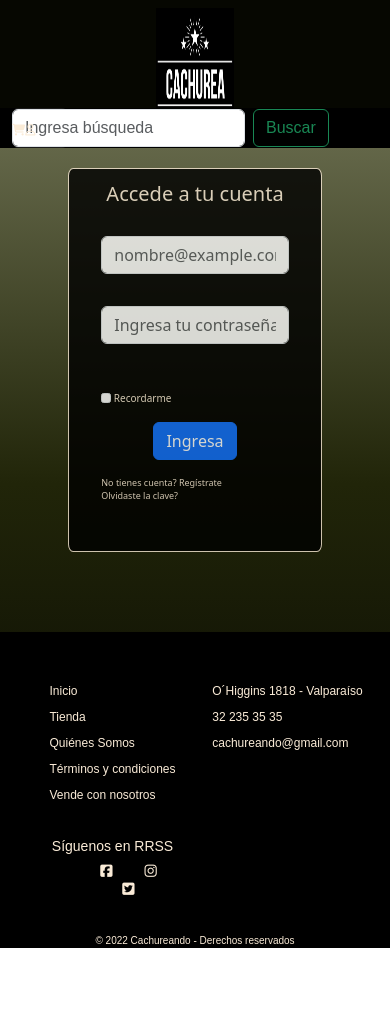
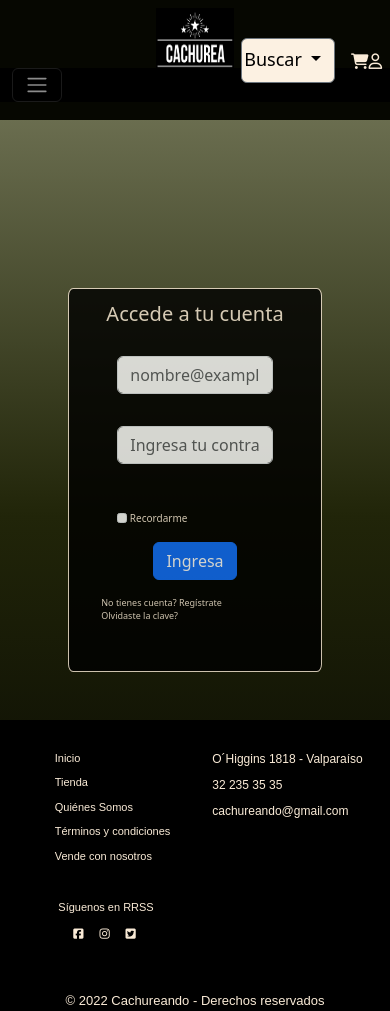
Before and after one commit to EmeRamirez/Cachureando2, a plain HTML site: page login.html in a window 390 px wide. Before the commit the page ends 948 px from the top, so only its background shows below. Drawn offline with Linux system fonts and the light colour scheme.

Commit message:
avance responsividad

```diff
--- a/login.html
+++ b/login.html
@@ -72,53 +72,57 @@
   <header>
 
     <nav class="navbar navbar-expand-lg bg-body-tertiary">
-
       <div class="isotipo">
-        <a class="navbar-brand" href="#"><img src="assets/img/Isotipo.png" alt="" width="150 rem" height="100 rem"
-            id="imgnav"></a>
+        <a class="navbar-brand" href="#"><img src="assets/img/Isotipo.png" alt="" id="imgnav" class="itemimg"></a>
       </div>
-
-      <div class="container-fluid bg-black">
+      <!-- Menu  -->
+      <div class="container-fluid bg-black" class="menuhamburg">
 
                 <button class="navbar-toggler navbar-dark" type="button" data-bs-toggle="collapse"
           data-bs-target="#navbarSupportedContent" aria-controls="navbarSupportedContent" aria-expanded="false"
           aria-label="Toggle navigation">
           <span class="navbar-toggler-icon"></span>
         </button>
-
         <div class="collapse navbar-collapse" id="navbarSupportedContent">
 
           <ul class="navbar-nav me-auto mb-2 mb-lg-0">
             <li class="nav-item ">
-              <a class="nav-link active" aria-current="page" href="index.html" target="_self">Inicio</a>
+              <a class="nav-link active" aria-current="page" href="index.html">Inicio</a>
             </li>
             <li class="nav-item">
-              <a class="nav-link" href="#" target="_self">Tienda</a>
+              <a class="nav-link" href="#">Tienda</a>
             </li>
             <li class="nav-item">
-              <a class="nav-link" href="nosotros.html" target="_self">Quiénes somos</a>
+              <a class="nav-link" href="nosotros.html">Quiénes somos</a>
             </li>
             <li class="nav-item">
-              <a class="nav-link" href="#" target="_self">Contacto</a>
+              <a class="nav-link" href="#">Contacto</a>
             </li>
           </ul>
         </div>
+      </div>
 
+    </nav>
+    <!-- Menu  -->
+
+    <!-- Panel Btn  -->
+    <div class="panelbtn">
       <div class="formsearch">
-          <form class="d-flex" role="search">
-            <input class="form-control me-2" type="search" placeholder="Ingresa búsqueda" aria-label="Search">
-            <button class="btn btn-outline-success" type="submit">Buscar</button>
-          </form>
+        <div class="btn-group">
+          <button type="button" class="btn btn-secondary dropdown-toggle" data-bs-toggle="dropdown" aria-expanded="false" class="btnsearch" class="botonsearch">
+            Buscar
+          </button>
+          <div class="dropdown-menu dropdown-menu-end" class="btnsearch2">
+            <input class="form-control me-2"  type="search" placeholder="Ingresa búsqueda" aria-label="Search"  style="width:300px">
+          </div>
+        </div>
       </div>
 
       <div class="iconoshd">
-          <a href="shopping.html" target="_self"><i class="fa-solid fa-cart-shopping fa-2x"></i></a>
-          <a href="login.html" target="_self"><i class="fa-regular fa-user fa-2x"></i></a>
+        <a href="shopping.html" target="_blank"><i class="fa-solid fa-cart-shopping" id="boton" class="item"></i></a>
+        <a href="login.html" target="_blank"><i class="fa-regular fa-user" id="boton" class="item"></i></a>
       </div>
-
     </div>
-
-    </nav>
 
   </header>
 
--- a/styles/footer.css
+++ b/styles/footer.css
@@ -8,12 +8,12 @@ footer {
     font-family: 'Nunito', sans-serif;
     font-weight: 400;
     font-size: 16px;
-    padding-top: 25px;
+    padding-top: 5px;
 }
 
 footer a,
 footer p {
-    font-size: 1.8vw;
+    font-size: 1.5vw;
 }
 
 .container {
@@ -22,6 +22,7 @@ footer p {
     margin-left: 0%;
     margin-right: 0%;
     padding: 0;
+    padding-top: 10px;
     max-width: 100%;
     font-size: 14px;
 }
@@ -62,6 +63,7 @@ footer p {
     display: flex;
     flex-wrap: wrap;
     justify-content: center;
+    padding-left: 0%;
 }
 #rrss li {
     justify-self: center;
@@ -106,26 +108,59 @@ footer p {
     .container {
         grid-template-columns: repeat(3, 1fr);
         grid-gap: 2px;
+        padding-top: 10px;
         padding-left: 25px;
         padding-right: 25px;
         max-width: none;
     }
 
+    #sitioft a {
+        font-size: 11px !important;
+    }
+
     #copyright {
-        font-size: 10px;
+        font-size: 13px;
     }
+
+    #rrss li {
+        justify-self: center;
+        padding-left: 4px;
+        padding-right: 4px;
+    }
+    #titulorrss {
+        font-size: 11px;
+        margin-bottom: 0px;
+     }
 
     #rrss {
         display: flex;
         flex-direction: row !important;
+        justify-content: center;
+        padding: 3Px;
     }
     .rrss {
         display: flex;
         flex-direction: row !important;
     }
+
+    #equipo h5 {
+        font-size: 12px;
     }
 
-/* RESPONSIVIDAD */
+    #equipo h6 {
+        font-size: 10px;
+    }
+
+    #contacto li {
+        font-size: 11px;
+    }
+
+    #fecha {
+        font-size: 12px;
+    }
+    }
+
+
 @media screen and (max-width:1366px) {
     .container {
         display: grid;
@@ -164,17 +199,12 @@ footer p {
     grid-template-rows: 1fr;
 }
 
-.container .rrss {
-    grid-column-start: -3;
-    grid-column-end: -1;
-}
-
 #rrss {
     display: flex;
     flex-direction: row;
 }
 
 ul #rrss {
-    padding: 0px !important;
+    padding-left: 0px !important;
 }
 }
--- a/styles/header.css
+++ b/styles/header.css
@@ -8,7 +8,7 @@
 }
 
 .iconoshd i {
-    font-size: 2.5vw;
+    font-size: 2.3vw !important;
 }
 
 .navbar-brand {
@@ -33,7 +33,7 @@
 }
 
 .formsearch {
-    padding-right: 6vw;
+    padding-right: 10vw;
 }
 
 .panelbtn {
@@ -64,9 +64,20 @@ li a:hover {
     font-size: 3vw;
 }
 
+.btn-group button {
+    align-self: center;
+    justify-self: center;
+    padding-top: 0px;
+    padding-bottom: 1px;
+    padding-left: 1px;
+    font-size: 18px !important;
+}
+
  .btn-group button {
     background-color: rgb(252, 241, 226);
     color: black;
+    width: 120px;
+    height: 45px;
 }
 
 .btn-group button:hover {
@@ -79,53 +90,46 @@ li a:hover {
 }
 
 .btn-group {
+    width: 180px;
+    height: 200px;
     padding: 2vw 2vw !important;
 }
 
-/* .btn-outline-success {
-    --bs-btn-color: antiquewhite;
-    --bs-btn-border-color: #191b87;
-    --bs-btn-hover-color: #fff;
-    --bs-btn-hover-bg: #191b87;
-    --bs-btn-hover-border-color: #191b87;
-    --bs-btn-focus-shadow-rgb: 25, 135, 84;
-    --bs-btn-active-color: #fff;
-    --bs-btn-active-bg: #191b87;
-    --bs-btn-active-border-color: #191b87;
-    --bs-btn-active-shadow: inset 0 3px 5pxrgba(0, 0, 0, 0.125);
-    --bs-btn-disabled-color: #191b87;
-    --bs-btn-disabled-bg: transparent;
-    --bs-btn-disabled-border-color: #198754;
-    --bs-gradient: none;
-} */
-
-
-
-#imgnav {
-    width: 10vw;
-}
 
 /* Responsividad */
 
+@media  screen and (min-width: 685px){
+    #imgnav {
+        width: 150px;
+    }
+
+    .botonsearch {
+        width: 120px;
+        height: 80px;
+    }
+
+    .btn-group button {
+        align-self: center;
+        justify-self: center;
+        padding-top: 0px;
+        padding-bottom: 1px;
+        padding-left: 1px;
+        font-size: 13px;
+    }
+    .navbar-toggler-icon {
+        font-size: 18px;
+    }
+}
+
 @media screen and (max-width: 992px) {
 
+    .navbar-toggler-icon {
+        font-size: 16px;
+    }
     .nav .isotipo {
         display: block;
         width: 100%;
     }
-    /* .navbar {
-    display: flex;
-    flex-direction: row-reverse;
-    flex-wrap: wrap;
-    align-items: center;
-}
-
-.navbar .container-fluid {
-    flex-direction: row-reverse;
-    justify-content: start;
-    align-items: center;
-width: 300px;
-} */
 
     .iconoshd {
         display: flex;
@@ -133,21 +137,39 @@ width: 300px;
         align-items: center;
     }
 
-    #imgnav {
-        width: 12vw;
+    #boton {
+        font-size: 4vw !important;
     }
 
-    .botonsearch {
-       width: 50px;
-        height: 25px;
+    #imgnav {
+        width: 5vw;
     }
 
-    #text {
-        font-size: 8px;
+    .iconoshd i {
+        font-size: 5vw !important;
     }
+
+    .btn-group {
+        width: 110px;
+    }
+
+    .btn-group button {
+        align-self: center;
+        justify-self: center;
+        padding-top: 0px;
+        padding-bottom: 1px;
+        padding-left: 1px;
+        font-size: 11px;
+    }
+
 
     .nav-item a {
         font-size: 14px !important;
+    }
+
+    .itemimg {
+        width: 100px;
+        height: 60px;
     }
     }
 
@@ -157,6 +179,7 @@ width: 300px;
         align-items: center;
         justify-items: center;
     }
+
     .itemimg {
         justify-self: center;
     }
@@ -165,17 +188,8 @@ width: 300px;
         display: none;
     }
 
-    /* #boton {
-        font-size: 4vw;
-    } */
-
     #formsearch {
         font-size: 1em;
-    }
-
-    .btn-group {
-        padding: 1vw 1vw !important;
-        font-size: xx-small;
     }
 
     #imgnav {
@@ -186,4 +200,24 @@ width: 300px;
         font-size: 12px !important;
     }
 
+    .iconoshd i {
+        font-size: 5vw !important;
+    }
+
+    .btn-group button {
+        align-self: center;
+        justify-self: center;
+        padding-top: 0px;
+        padding-bottom: 1px;
+        padding-left: 1px;
+        font-size: 11px;
+    }
+
+    #rrss {
+        padding-left: 0%;
+    }
+
+    #rrss li {
+        padding: 8px;
+    }
 }
--- a/styles/login.css
+++ b/styles/login.css
@@ -18,13 +18,13 @@
     flex-direction: column;
     justify-content: center;
     width: 100%;
-    padding-top: 10rem;
-    padding-bottom: 10rem;
+    padding-top: 2vw;
+    padding-bottom: 0;
 }
 
 .signinput {
     display: flex;
-    justify-content: start;
+    justify-content: flex-end;
     width: 100%;
     padding: 1rem 2rem 1rem 2rem;
 }
@@ -32,6 +32,7 @@
 .signlabel {
     width: 200px;
     padding-right: 1px;
+    font-size: 1vw !important;
     color: antiquewhite !important;
 }
 
@@ -42,6 +43,7 @@
 }
 
 .contenedorsign {
+    width: 500px;
     border: 0.1vw solid antiquewhite;
     border-radius: 2%;
     background-color: #000000;
@@ -62,8 +64,8 @@
     display: flex;
     justify-content: center;
     height: 100%;
-    padding-top: 10rem;
-    padding-bottom: 5rem;
+    padding-top: 1rem;
+    padding-bottom: 3rem;
 }
 
 .texcuenta h1 {
@@ -99,13 +101,6 @@
         padding-bottom: 10rem;
     }
 
-    .signinput {
-        display: flex;
-        justify-content: start;
-        width: 100%;
-        padding: 1rem 2rem 1rem 2rem;
-    }
-
     .signquestion {
         padding: 1rem 0rem 3rem 0rem;
         font-size: xx-small;
@@ -120,7 +115,7 @@
     .signlabel {
         width: 70px;
         font-size: 1.5vw;
-        padding-right: 5px;
+        padding-right: 10px;
     }
 
 
@@ -154,7 +149,7 @@
         display: flex;
         justify-content: start;
         width: 100%;
-        padding: 1rem 2rem 1rem 2rem;
+        padding: 1rem 3rem 1rem 3rem;
     }
 
     .signquestion {
--- a/styles/styles.css
+++ b/styles/styles.css
@@ -13,8 +13,8 @@ body {
 }
 
 main {
-    padding-top: 120px;
-    padding-bottom: 15vw;
+    padding-top: 30px;
+    padding-bottom: 20px;
 }
 
 #carouselExampleInterval {
```
Also changed, not shown: index.html (+2 -2 lines), nosotros.html (deleted, +0 -57 lines), shopping.html (+25 -17 lines). Lines whose indentation alone changed are shown as unchanged.
